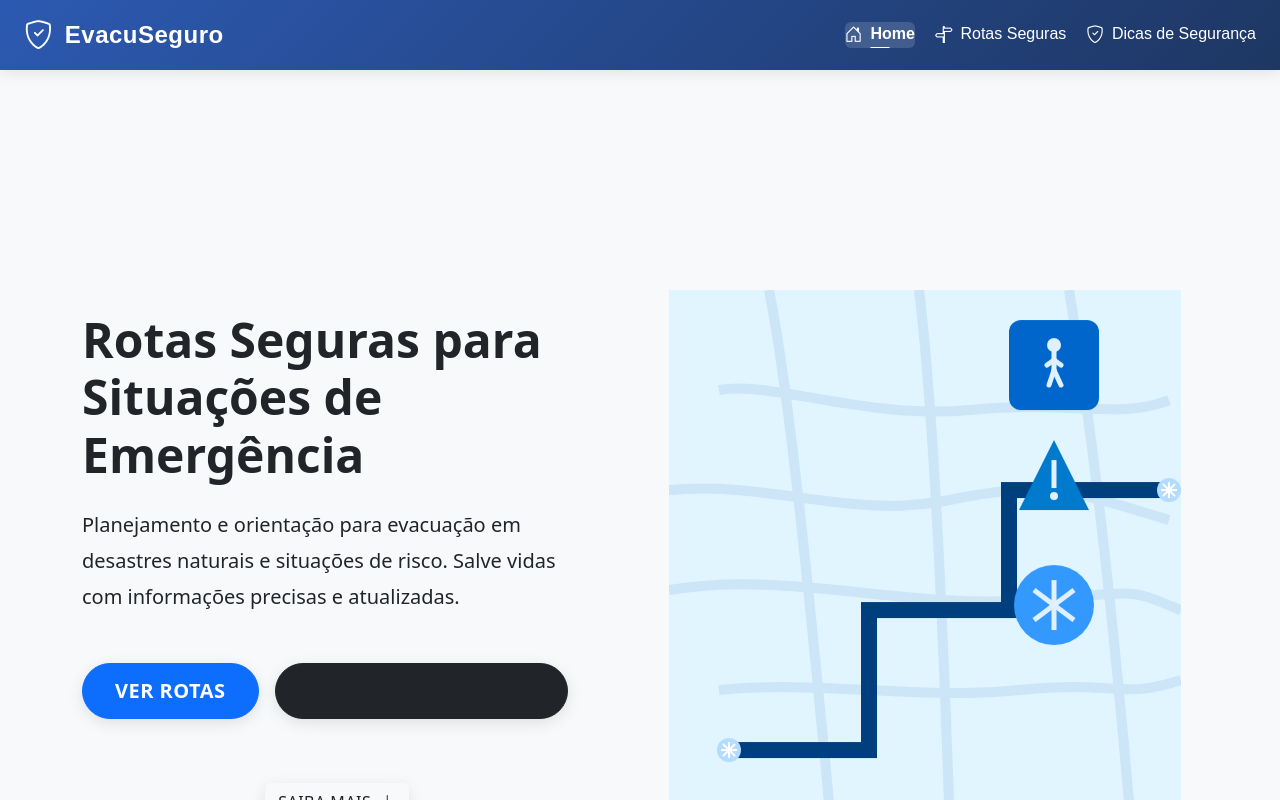
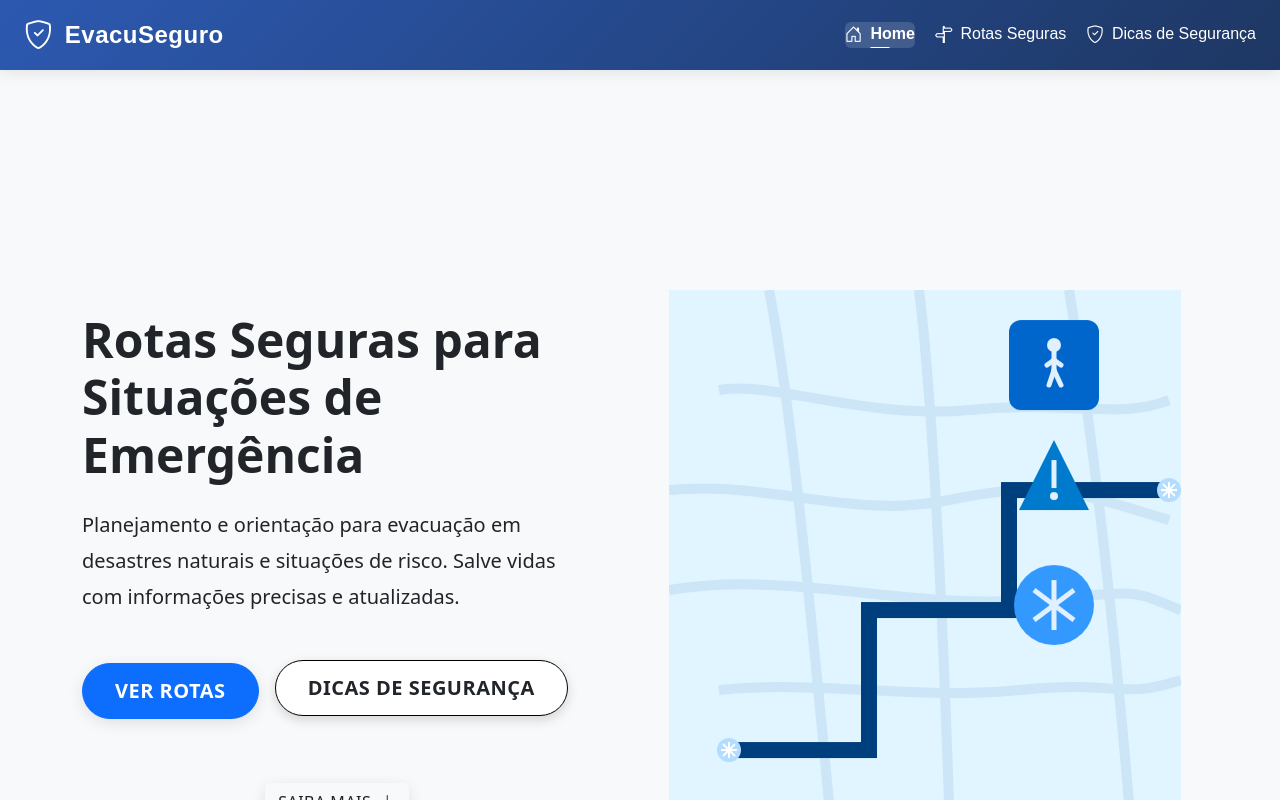
Before and after one commit to CaiqueAzevedo65/EvacuSeguro, a React (Vite) app: page / in a window 1280 px wide. In both pictures the pointer is over the link 421 px from the left and 691 px from the top of the page. Shown: the top 800 px of the page. Built offline with nearby package versions, Linux system fonts and the light colour scheme.

Commit message:
style: ajusta efeito de hover no botão de Dicas de Segurança

```diff
--- a/src/styles/home.css
+++ b/src/styles/home.css
@@ -30,6 +30,21 @@
     text-transform: uppercase;
     letter-spacing: 0.5px;
     transition: all 0.3s ease;
+}
+
+.hero-buttons .btn-outline-dark {
+    background-color: white;
+    border-color: black;
+    color: black;
+    transition: all 0.3s ease;
+}
+
+.hero-buttons .btn-outline-dark:hover {
+    background-color: white;
+    border-color: black;
+    color: black;
+    transform: translateY(-3px);
+    box-shadow: 0 4px 12px rgba(0, 0, 0, 0.15);
 }
 
 .hero-image {
```
